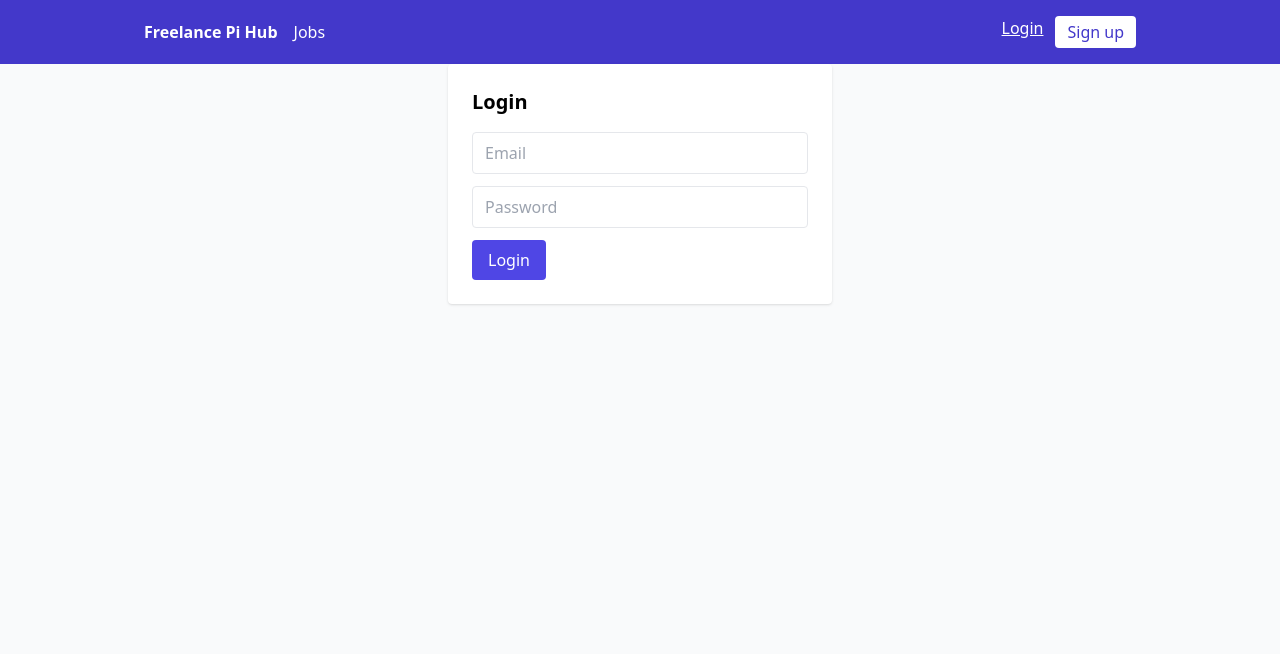
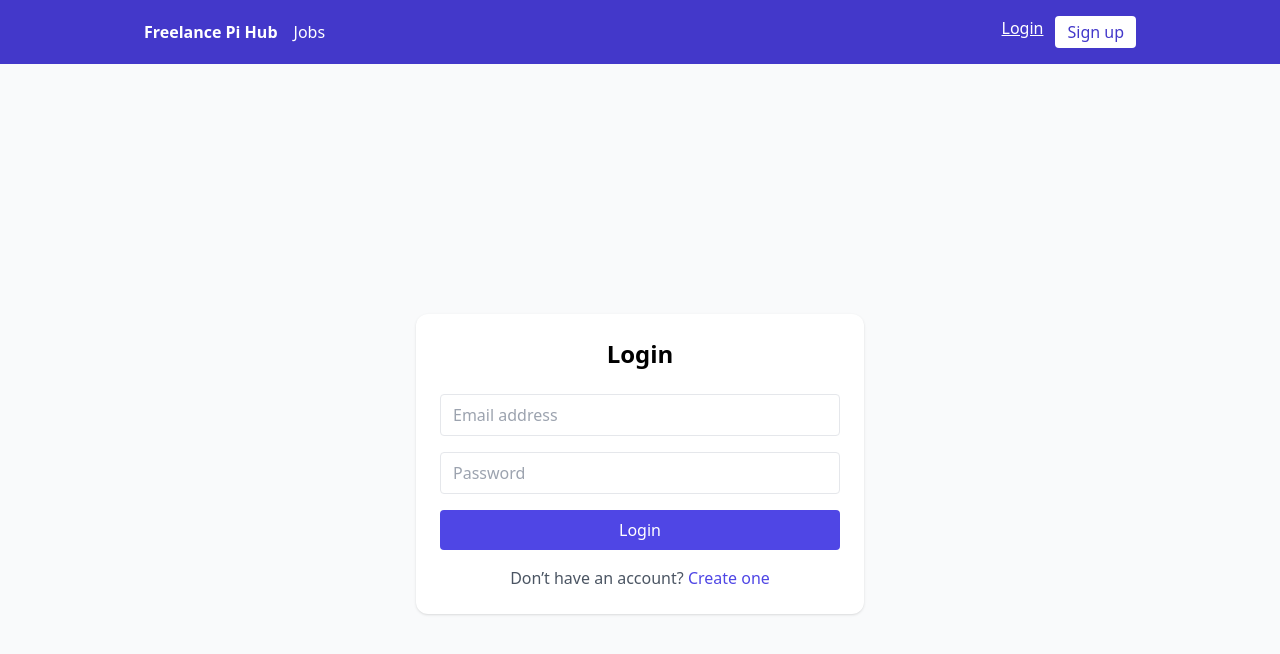
Before and after one commit to Michael00820/freelance-pi-hub-client, a React (Vite) app: page /login in a window 1280 px wide. Shown: the top 654 px of the page. Built offline with nearby package versions, Linux system fonts and the light colour scheme; no server answers.

Commit message:
Update Login.jsx

```diff
--- a/src/pages/Login.jsx
+++ b/src/pages/Login.jsx
@@ -1,24 +1,73 @@
-import React, { useState } from 'react';
+import React, { useState } from "react";
+import { useNavigate, Link } from "react-router-dom";
+import API from "../lib/api";
+import { saveAuth } from "../lib/auth";
 
 export default function Login() {
-  const [email, setEmail] = useState('');
-  const [pass, setPass] = useState('');
+  const nav = useNavigate();
+  const [email, setEmail] = useState("");
+  const [password, setPassword] = useState(""); // kept for future DB auth
+  const [loading, setLoading] = useState(false);
+  const [err, setErr] = useState("");
 
-  function submit(e) {
+  async function submit(e) {
     e.preventDefault();
-    alert('Login (mock) — coming soon');
+    setErr("");
+    setLoading(true);
+    try {
+      // Mock backend accepts POST /auth/login with { email }
+      const res = await API.post("/auth/login", { email });
+      // save token + user to localStorage for “logged-in” experience
+      if (res?.data?.token) saveAuth(res.data);
+      nav("/dashboard");
+    } catch (e) {
+      setErr("Login failed. Please try again.");
+    } finally {
+      setLoading(false);
+    }
   }
 
   return (
-    <div className="max-w-sm mx-auto bg-white rounded shadow p-6">
-      <h1 className="text-xl font-semibold mb-4">Login</h1>
-      <form onSubmit={submit} className="space-y-3">
-        <input className="w-full border rounded px-3 py-2" placeholder="Email"
-               value={email} onChange={e=>setEmail(e.target.value)} />
-        <input className="w-full border rounded px-3 py-2" type="password" placeholder="Password"
-               value={pass} onChange={e=>setPass(e.target.value)} />
-        <button className="bg-indigo-600 text-white px-4 py-2 rounded">Login</button>
-      </form>
+    <div className="min-h-screen flex items-center justify-center bg-gray-50">
+      <div className="w-full max-w-md bg-white rounded-xl shadow p-6">
+        <h1 className="text-2xl font-bold mb-6 text-center">Login</h1>
+
+        {err && <div className="mb-4 p-3 rounded bg-red-100 text-red-700">{err}</div>}
+
+        <form onSubmit={submit} className="space-y-4">
+          <input
+            className="w-full border rounded px-3 py-2"
+            type="email"
+            placeholder="Email address"
+            value={email}
+            onChange={(e) => setEmail(e.target.value)}
+            required
+          />
+
+          {/* Password kept for future real auth; not used by mock API */}
+          <input
+            className="w-full border rounded px-3 py-2"
+            type="password"
+            placeholder="Password"
+            value={password}
+            onChange={(e) => setPassword(e.target.value)}
+          />
+
+          <button
+            disabled={loading}
+            className="w-full bg-indigo-600 text-white rounded px-4 py-2"
+          >
+            {loading ? "Signing in…" : "Login"}
+          </button>
+        </form>
+
+        <p className="text-center mt-4 text-gray-600">
+          Don’t have an account?{" "}
+          <Link to="/register" className="text-indigo-600 hover:underline">
+            Create one
+          </Link>
+        </p>
+      </div>
     </div>
   );
 }
```
